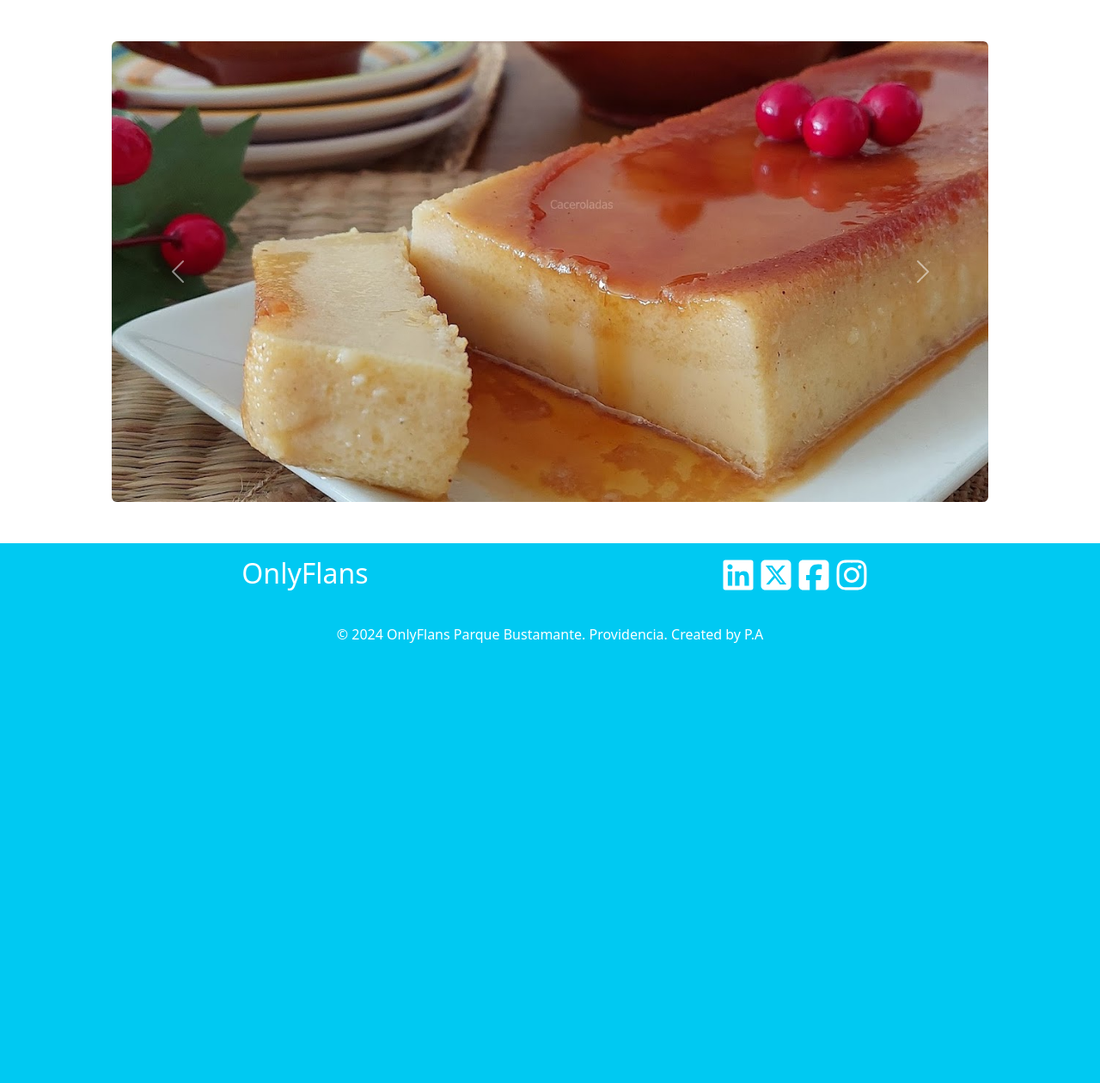
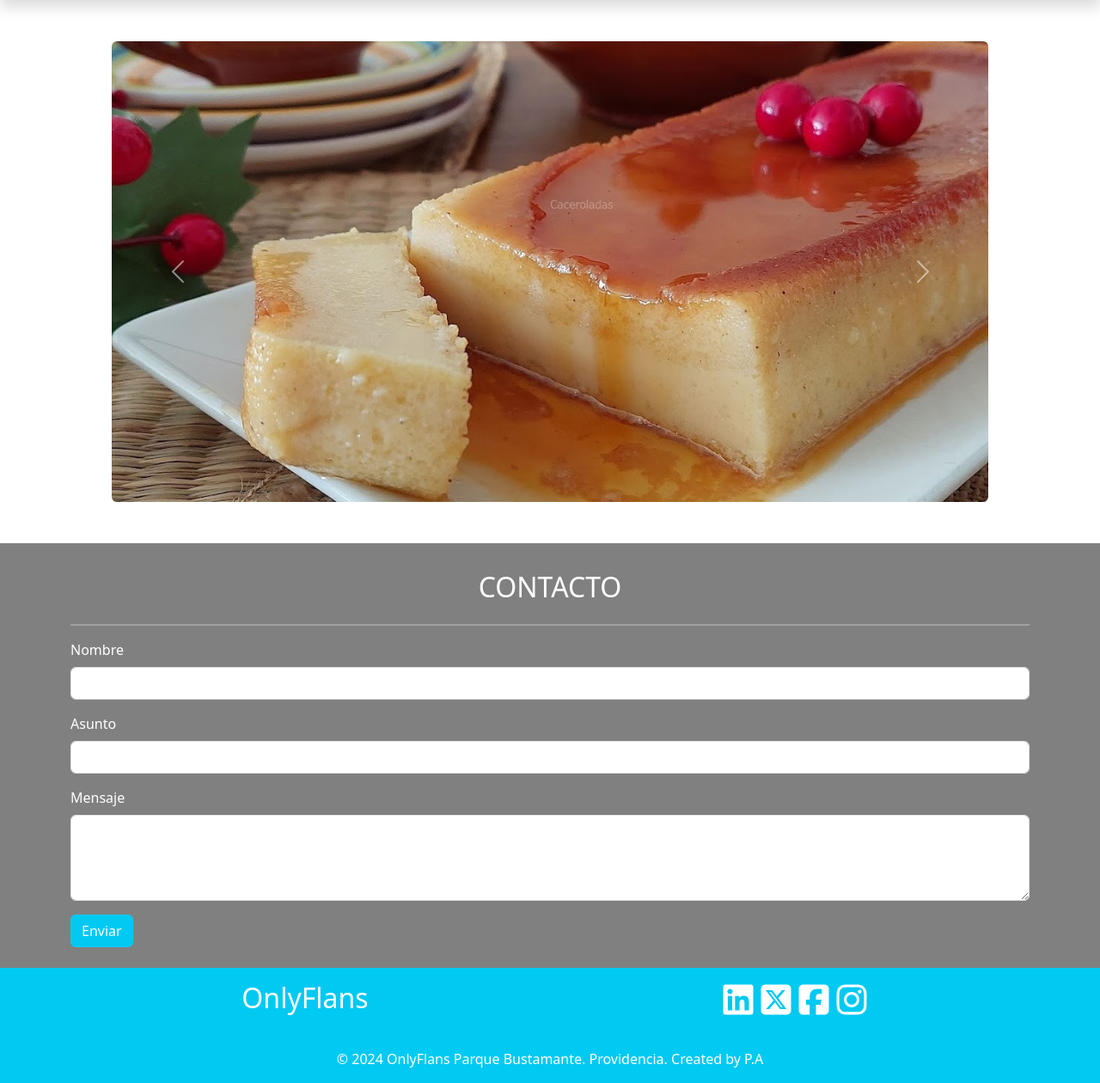
Before and after one commit to xppblo/desafio_onlyflans, a Django app: page / in a window 1280 px wide. Shown: the part 127-1387 px from the top of the page at 86% size. Before the commit the page ends 875 px from the top, so only its background shows below. Run offline with Django 5.2, Linux system fonts and the light colour scheme.

Commit message:
avance onlyflans

```diff
--- a/onlyflansapp/static/css/style.css
+++ b/onlyflansapp/static/css/style.css
@@ -9,6 +9,9 @@ section[id]{
 
 .bg-color-dark {
     background-color: black;
+}
+.bg-color-grey {
+    background-color: gray;
 }
 
 .bg-lightblue{
--- a/onlyflansapp/templates/index.html
+++ b/onlyflansapp/templates/index.html
@@ -2,7 +2,21 @@
 {% load static %}
 {% block 'content' %}
 <div class="container">
-    <div id="carouselExampleSlidesOnly" class="carousel slide mx-5 my-5">
+    <div id="carouselExampleSlidesOnly" class="carousel slide mx-5 my-5" data-bs-ride="carousel" data-bs-interval="6000">
+        <div class="carousel-inner">
+            <div class="carousel-item active">
+                <img class="d-block w-100 rounded" src="{% static "img/a.jpeg" %}" alt="Slide a">
+            </div>
+            <div class="carousel-item">
+                <img class="d-block w-100 rounded" src="{% static "img/b.jpeg" %}" alt="Slide b">
+            </div>
+            <div class="carousel-item">
+                <img class="d-block w-100 rounded" src="{% static "img/c.jpeg" %}" alt="Slide c">
+            </div>
+            <div class="carousel-item">
+                <img class="d-block w-100 rounded" src="{% static "img/d.jpeg" %}" alt="Slide d">
+            </div>
+        </div>
         <a class="carousel-control-prev" href="#carouselExampleSlidesOnly" role="button" data-bs-slide="prev">
             <span class="carousel-control-prev-icon" aria-hidden="true"></span>
             <span class="visually-hidden">Anterior</span>
@@ -11,20 +25,60 @@
             <span class="carousel-control-next-icon" aria-hidden="true"></span>
             <span class="visually-hidden">Siguiente</span>
         </a>
-        <div class="carousel-inner">
-            <div class="carousel-item active">
-                <img class="d-block w-100 rounded" src="{% static "img/a.jpg" %}" alt="Slide a">
-            </div>
-            <div class="carousel-item">
-                <img class="d-block w-100 rounded" src="{% static "img/b.jpg" %}" alt="Slide b">
-            </div>
-            <div class="carousel-item">
-                <img class="d-block w-100 rounded" src="{% static "img/c.jpg" %}" alt="Slide c">
-            </div>
-            <div class="carousel-item">
-                <img class="d-block w-100 rounded" src="{% static "img/d.jpg" %}" alt="Slide d">
-            </div>
-        </div>
     </div>
 </div>
+
+<section class="bg-color-grey px-2 py-4" id="contacto">
+    <div class="container">
+        <h2 class="text-center color-letters py-2">CONTACTO</h2>
+        <hr class="color-letters border-2" />
+        <form class="color-letters">
+            <div class="mb-3">
+                <label for="exampleInputNombre" class="form-label"
+                    >Nombre</label
+                >
+
+                <input
+                    type="text"
+                    class="form-control"
+                    id="exampleInputNombre"
+                    data-bs-toggle="tooltip" data-bs-title="Nombre a escribir"
+                    data-bs-custom-class="custom-tooltip"
+                />
+            </div>
+            <div class="mb-3">
+                <label for="exampleInputAsunto" class="form-label"
+                    >Asunto</label
+                >
+                <input
+                    type="text"
+                    class="form-control"
+                    id="exampleInputAsunto"
+                    data-bs-toggle="tooltip" data-bs-title="Asunto a escribir"
+                    data-bs-custom-class="custom-tooltip"
+                />
+            </div>
+            <div class="mb-3">
+                <label for="exampleInputMensaje" class="form-label"
+                    >Mensaje</label
+                >
+                <div class="form-floating">
+                    <textarea
+                        class="form-control"
+                        placeholder=""
+                        id="floatingTextarea2"
+                        style="height: 100px"
+                        data-bs-toggle="tooltip" data-bs-title="Mensaje a escribir"
+                        data-bs-custom-class="custom-tooltip"
+                    ></textarea>
+                </div>
+            </div>
+
+            <button type="submit" class="btn btn-info bg-lightblue" data-bs-toggle="tooltip" data-bs-placement="right" data-bs-title="Enviar comentarios"
+            data-bs-custom-class="custom-tooltip">
+                Enviar
+            </button>
+        </form>
+    </div>
+</section>
 {% endblock%}
--- a/onlyflansapp/templates/plantillaBarraNavegacion.html
+++ b/onlyflansapp/templates/plantillaBarraNavegacion.html
@@ -1,6 +1,6 @@
 {% load static %}
 
-  <nav class="navbar navbar-expand-lg bg-lightblue op-0">
+  <nav class="navbar navbar-expand-lg bg-lightblue op-0 shadow">
       <div class="container">
         <a class="navbar-brand" href="#">
           <img
```
Also changed, not shown: onlyflansapp/static/img/a.jpeg (added), onlyflansapp/static/img/a.jpg (deleted), onlyflansapp/static/img/b.jpeg (added), onlyflansapp/static/img/b.jpg (deleted), onlyflansapp/static/img/c.jpeg (added), onlyflansapp/static/img/c.jpg (deleted), onlyflansapp/static/img/d.jpeg (added), onlyflansapp/static/img/d.jpg (deleted).
